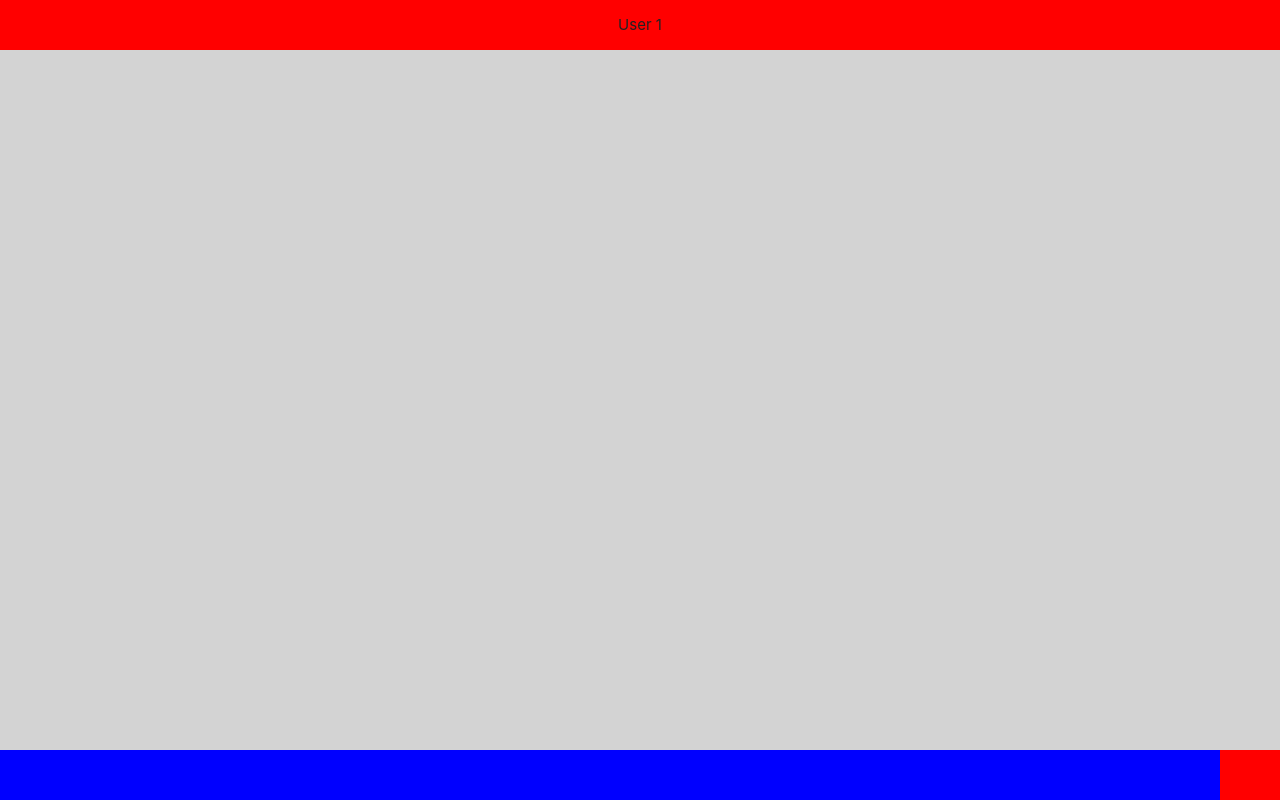
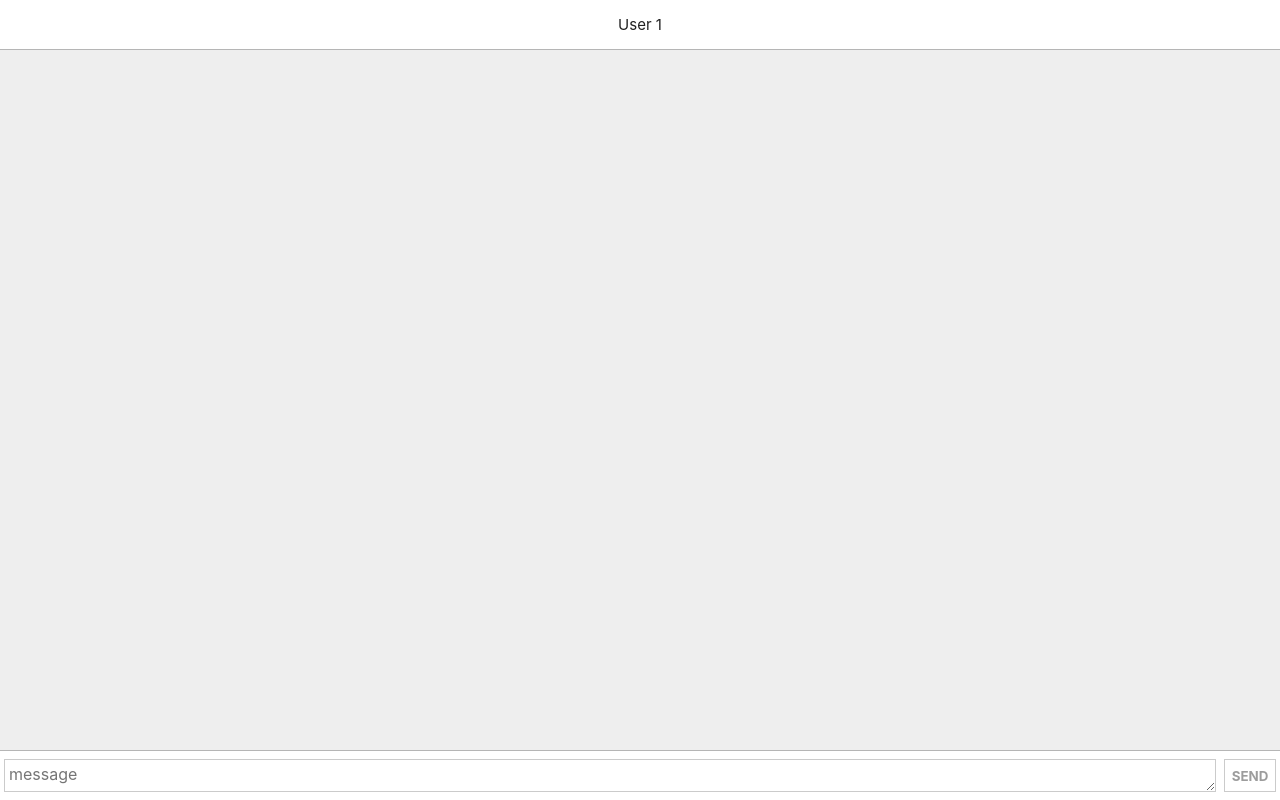
Before and after one commit to shiningflint/react_chat, a website built with webpack: page dist/index.html in a window 1280 px wide. Built offline with nearby package versions, Linux system fonts and the light colour scheme.

Commit message:
Refining header & input

```diff
--- a/src/scss/_base_sp.scss
+++ b/src/scss/_base_sp.scss
@@ -1,3 +1,8 @@
+@charset "utf-8";
+// VARIABLES
+$font_standard: -apple-system, BlinkMacSystemFont, "Segoe UI", Roboto, Oxygen-Sans, Ubuntu, Cantarell, "Helvetica Neue", "ヒラギノ角ゴ Pro W3", "Hiragino Kaku Gothic Pro", Osaka, "メイリオ", Meiryo, "ＭＳ Ｐゴシック", "MS PGothic", sans-serif;
+$border_chatcolor: #b5b5b5;
+
 html {
   font-size: 62.5%;
   height: 100%; }
@@ -5,7 +10,7 @@ body {
   font-size: 1.5em; /* currently ems cause chrome bug misinterpreting rems on body element */
   line-height: 1.6;
   font-weight: 400;
-  font-family: -apple-system, BlinkMacSystemFont, "Segoe UI", Roboto, Oxygen-Sans, Ubuntu, Cantarell, "Helvetica Neue", "ヒラギノ角ゴ Pro W3", "Hiragino Kaku Gothic Pro", Osaka, "メイリオ", Meiryo, "ＭＳ Ｐゴシック", "MS PGothic", sans-serif;
+  font-family: $font_standard;
   color: #222;
   height: 100%;}
 
@@ -44,7 +49,8 @@ p {
 // CHAT HEADER
 .chat-header {
   height: 50px;
-  background-color: red;
+  background-color: white;
+  border-bottom: 1px solid $border_chatcolor;
 }
 
 .chat-header__title {
@@ -60,25 +66,60 @@ p {
 // CHAT CONTENT
 .chat-content {
   flex: 1;
-  background-color: lightgray;
+  background-color: #eeeeee;
 }
 
 // CHAT INPUT
 .chat-input {
   height: 50px;
-  background-color: blue;
+  background-color: white;
+  border-top: 1px solid $border_chatcolor;
 }
-
 .chat-input__form {
   display: flex;
   height: 100%;
+  padding: 8px 0;
 }
-
 .chat-input__message {
   flex: 1;
+  display: flex;
+  justify-content: center;
+  align-items: center;
+  padding: 0 4px;
 }
-
+.chat-input__input {
+  width: 100%;
+  height: 100%;
+  font-size: 16px;
+  font-family: $font_standard;
+  border: 1px solid #cbcbcb;
+  margin: 0;
+  padding: 4px 0 0 4px;
+}
 .chat-input__send {
+  display: flex;
+  justify-content: center;
+  align-items: center;
   width: 60px;
-  background-color: red;
+  padding: 0 4px;
 }
+.chat-input__sendbtn {
+  cursor: pointer;
+  width: 100%;
+  height: 100%;
+  font-family: $font_standard;
+  font-weight: bold;
+  text-align: center;
+  padding: 0;
+  color: #9c9c9c;
+  border: 1px solid #cbcbcb;
+  background-color: white;
+  &:hover {
+    background-color: #f8f8f8;
+  }
+  &.active {
+    border: 1px solid #dd596a;
+    background-color: #dd596a;
+    color: white;
+  }
+}
```
Also changed, not shown: dist/index.css, dist/index.html, 1 other file.
